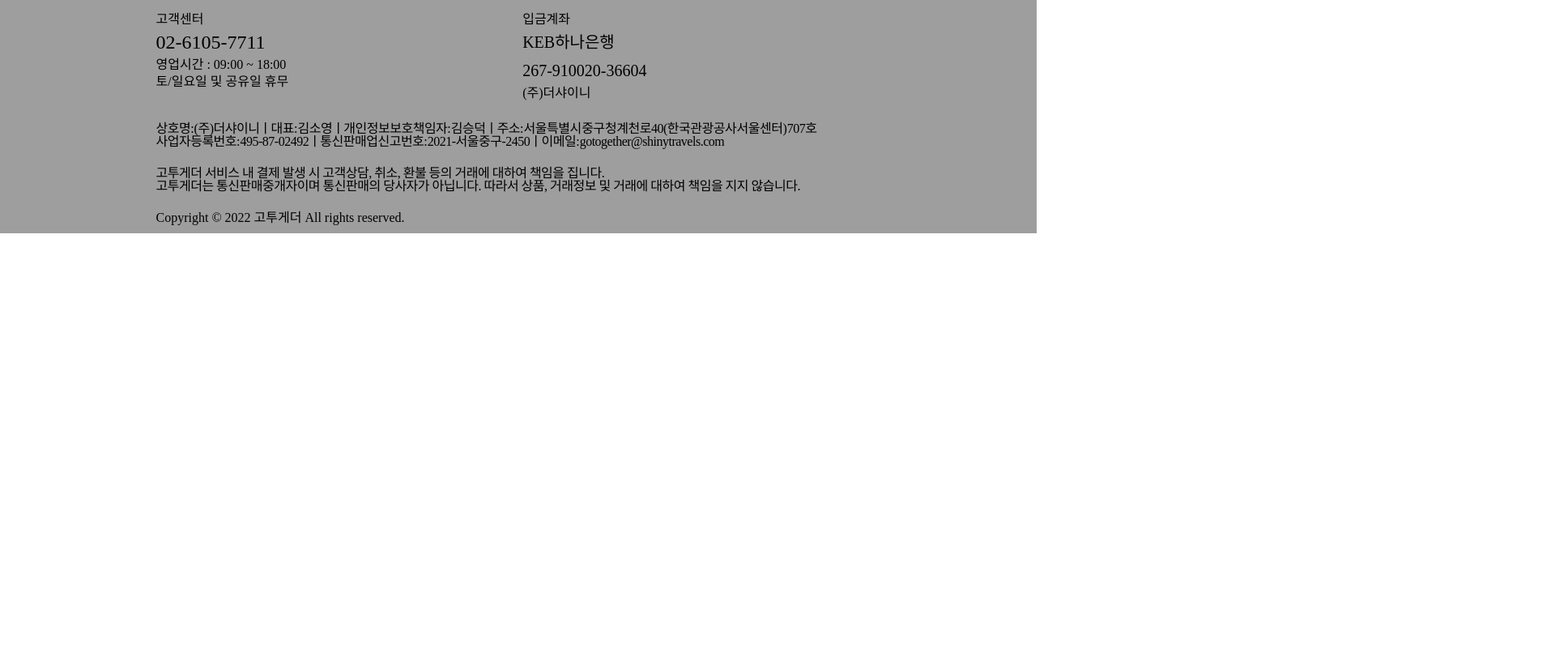
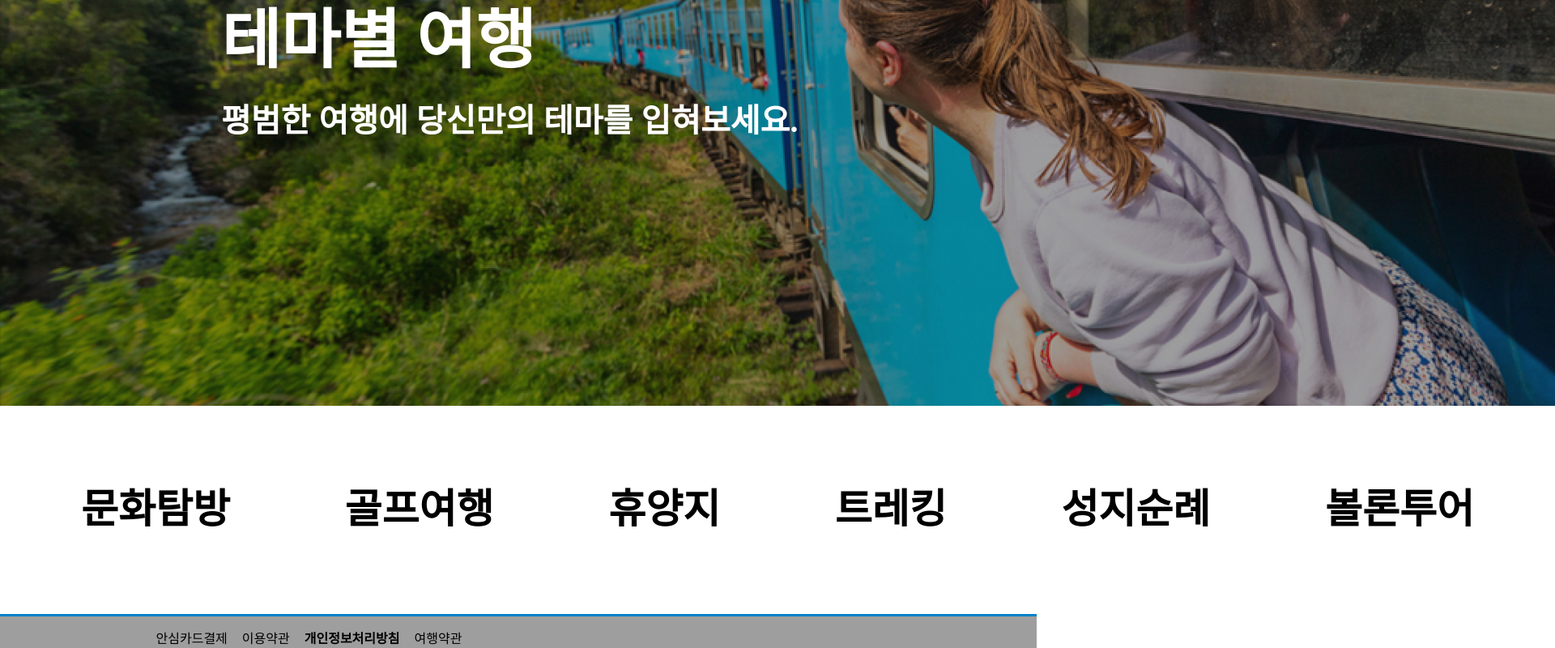
Before and after one commit to TRAVELERSTEAM/TRAVELERS-FE-USER, a React (Vite) app: page /themes in a window 1280 px wide. Shown: the part 260-1060 px from the top of the page at 81% size, 1920 px wide, since content can reach past the window. Before the commit the page ends 800 px from the top, so only its background shows below. Built offline with nearby package versions, Linux system fonts and the light colour scheme.

Commit message:
feat: 테마별 여행 페이지 구조 작업/#51

```diff
--- a/src/App.tsx
+++ b/src/App.tsx
@@ -10,7 +10,7 @@ import WishList from './components/MyPage/WishList';
 import Reservation from './components/MyPage/Reservation';
 import Destination from './pages/destination/Destination';
 import Groups from './pages/groups/Groups';
-import Themes from './pages/Themes';
+import Themes from './pages/themes/Themes';
 import Login from './pages/LoginPage';
 import Find from './pages/Find';
 import MyInfo from './pages/MyInfo';
--- a/src/pages/Themes.tsx
+++ /dev/null
@@ -1,7 +0,0 @@
-import React from 'react';
-
-function Themes() {
-  return <div>Themes</div>;
-}
-
-export default Themes;
--- /dev/null
+++ b/src/pages/themes/Themes.tsx
@@ -0,0 +1,127 @@
+import React from 'react';
+import { Link, Outlet } from 'react-router-dom';
+import styled from 'styled-components';
+
+function Themes() {
+  return (
+    <Section>
+      <BannerWrap>
+        <BigBanner>
+          <Desc className="desc">
+            <h1>테마별 여행</h1>
+            <h2>평범한 여행에 당신만의 테마를 입혀보세요.</h2>
+          </Desc>
+        </BigBanner>
+      </BannerWrap>
+      <ThemesListWrap className="themes-list">
+        <ul className="list_wrap">
+          <li>
+            <Link to="culture">
+              <span>문화탐방</span>
+            </Link>
+          </li>
+          <li>
+            <Link to="golf">
+              <span>골프여행</span>
+            </Link>
+          </li>
+          <li>
+            <Link to="vacation">
+              <span>휴양지</span>
+            </Link>
+          </li>
+          <li>
+            <Link to="trekking">
+              <span>트레킹</span>
+            </Link>
+          </li>
+          <li>
+            <Link to="pilgrimage">
+              <span>성지순례</span>
+            </Link>
+          </li>
+          <li>
+            <Link to="voluntour">
+              <span>볼론투어</span>
+            </Link>
+          </li>
+        </ul>
+      </ThemesListWrap>
+      <Outlet />
+    </Section>
+  );
+}
+
+export default Themes;
+
+const Section = styled.section`
+  * {
+    text-decoration: none;
+    list-style: none;
+    margin: 0;
+    padding: 0;
+  }
+  a {
+    color: #000;
+  }
+  width: 100%;
+  span {
+    font-size: 16px;
+  }
+`;
+
+const BannerWrap = styled.div`
+  margin: 0 auto;
+  width: 1920px;
+  height: 608px;
+  overflow: hidden;
+`;
+const BigBanner = styled.div`
+  position: relative;
+  width: 100%;
+  height: 100%;
+  background-image: url(/img/bigBanner_3.jpg);
+  background-repeat: no-repeat;
+  background-position: center center;
+  background-size: contain;
+  /* background-attachment: fixed; */
+`;
+
+const Desc = styled.div`
+  position: absolute;
+  top: 110px;
+  left: 273px;
+  color: #fff;
+  h1 {
+    margin-bottom: 26px;
+    font-weight: 600;
+    font-size: 80px;
+    line-height: 97px;
+  }
+  h2 {
+    font-weight: 600;
+    font-size: 40px;
+    line-height: 48px;
+  }
+`;
+
+const ThemesListWrap = styled.div`
+  border-bottom: 3px solid #0080c6;
+  .list_wrap {
+    display: flex;
+    justify-content: space-between;
+    margin: 0 auto;
+    padding: 98px 100px;
+    width: 1920px;
+    box-sizing: border-box;
+    li {
+      a {
+        span {
+          font-weight: 700;
+          font-size: 50px;
+          line-height: 61px;
+        }
+      }
+    }
+  }
+`;
```
Also changed, not shown: public/img/bigBanner_3.jpg (added).
